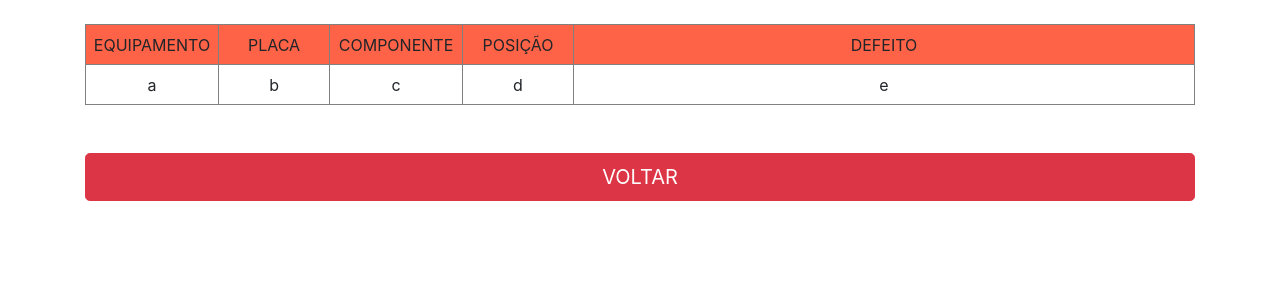
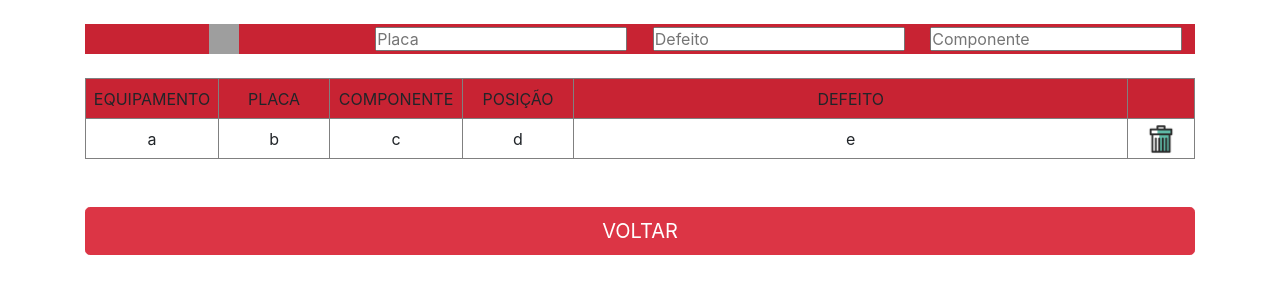
Before and after one commit to g-barbosa/ListagemDeDefeitos, a Flask app: page /lista in a window 1280 px wide. Shown: the top 300 px of the page. Run offline with Flask 2, Linux system fonts and the light colour scheme; data comes from the database, SQL or seed files in the repository; some libraries are stand-ins or nearby versions; grey boxes are pictures that could not be loaded.

Commit message:
Adicionado entradas de busca na própria página, usando javascript.

```diff
--- a/templates/lista.html
+++ b/templates/lista.html
@@ -9,30 +9,52 @@
 	</head>
 	<body>
 		<div class="container">
+			<br>
+			<table width="100%" bgcolor="#c82333">
+				<tr>
+					<td align="center" width="25%">
+						<img src="static/imagens/lupa.png" width="30" height="30" alt="REMOVER"></a>
+					</td>
+					<td align="center" width="25%">
+						<input type="text" placeholder="Placa" id="placa" name="placa" onfocus="Apagacampo('componente','defeito')">
+					</td>
+					<td align="center" width="25%">
+						<input type="text" placeholder="Defeito" id="defeito" name="defeito" onfocus="Apagacampo('componente','placa')">
+					</td>
+					<td align="center" width="25%">
+						<input type="text" placeholder="Componente" id="componente" name="componente" onfocus="Apagacampo('placa','defeito')">
+					</td>
+				</tr>
+			</table>
 			<table width="100%" border="1px" >
 				<tr>
 					<br>
-					<td align="center" width="12%" height="40" bgcolor="tomato">EQUIPAMENTO</td>
-					<td align="center" width="10%" bgcolor="tomato">PLACA</td>
-					<td align="center" width="12%" bgcolor="tomato">COMPONENTE</td>
-					<td align="center" width="10%" bgcolor="tomato">POSIÇÃO</td>
-					<td align="center" width="56%" bgcolor="tomato">DEFEITO</td>
+					<td align="center" width="12%" height="40" bgcolor="#c82333">EQUIPAMENTO</td>
+					<td align="center" width="10%" bgcolor="#c82333">PLACA</td>
+					<td align="center" width="12%" bgcolor="#c82333">COMPONENTE</td>
+					<td align="center" width="10%" bgcolor="#c82333">POSIÇÃO</td>
+					<td align="center" width="50%" bgcolor="#c82333">DEFEITO</td>
+					<td align="center" width="6%" bgcolor="#c82333"></td>
 				</tr>
 				{%for i in range(0,len)%}
-					<tr>
-						<td align="center" height="40">{{placa[i][0]}}</td>
-						<td align="center">{{placa[i][1]}}</td>
-						<td align="center">{{placa[i][2]}}</td>
-						<td align="center">{{placa[i][3]}}</td>
-						<td align="center">{{placa[i][4]}}</td>
+					<tr class="infoDefeito">
+						<td align="center" class="nomeEquip" height="40">{{placa[i][0]}}</td>
+						<td align="center" class="nomePlaca">{{placa[i][1]}}</td>
+						<td align="center" class="nomeComp">{{placa[i][2]}}</td>
+						<td align="center" class="nomePos">{{placa[i][3]}}</td>
+						<td align="center" class="nomeDef">{{placa[i][4]}}</td>
+						<td align="center" class="remove">
+							<a href="{{url_for('deletar', posicao =placa[i][3], defeito = placa[i][4])}}"><img src="static/imagens/lixo.png" width="30" height="30" alt="REMOVER"></a>
+						</td>
 					</tr>
 				{%endfor%}
 			</table>
-			<form action="{{url_for('visualizar')}}" method="">
+			<form action="{{url_for('autenticar')}}" method="">
 				<br>
 				<br>
 				<input class="btn btn-danger btn-lg btn-block" type="submit" value="VOLTAR">
 			</form>
 		</div>
+		<script src="static/js/filtro.js"></script>
 	</body>
 </html>
```
